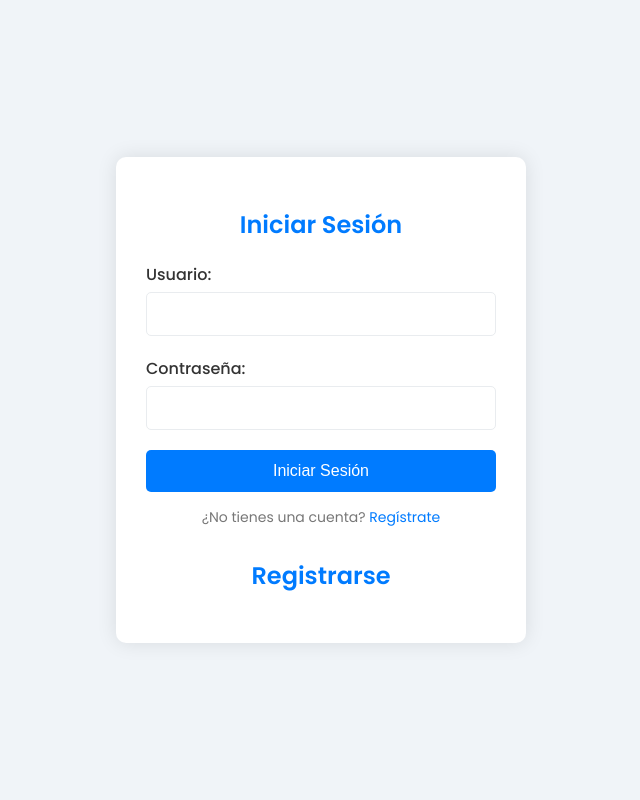
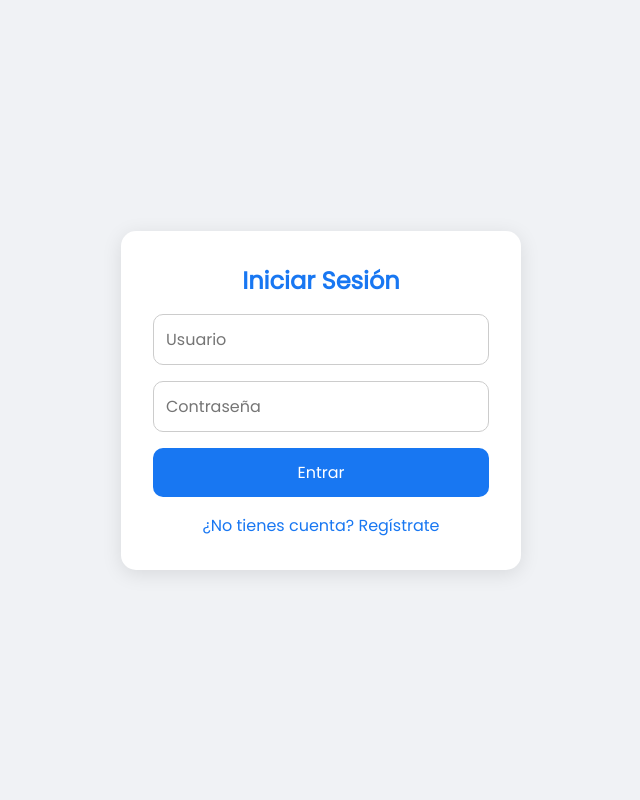
Before and after one commit to orrodguez19/Seend, a Flask app: template templates/auth.html in a window 1280 px wide. Shown: the whole page, without its empty margins (319-959 px from the left). Run offline with Flask 3, Linux system fonts and the light colour scheme; the template is opened without the code that fills it, so the values that code supplies are empty.

Commit message:
Actualizar auth.html

```diff
--- a/templates/auth.html
+++ b/templates/auth.html
@@ -1,130 +1,125 @@
 <!DOCTYPE html>
 <html lang="es">
 <head>
-    <meta charset="UTF-8">
-    <meta name="viewport" content="width=device-width, initial-scale=1.0">
+  <meta charset="UTF-8" />
+  <meta name="viewport" content="width=device-width, initial-scale=1.0"/>
   <title>Seend - Autenticación</title>
-    <link href="https://fonts.googleapis.com/css2?family=Poppins:wght@400;500;600&display=swap" rel="stylesheet">
   <style>
+    @import url('https://fonts.googleapis.com/css2?family=Poppins&display=swap');
+
+    * {
+      box-sizing: border-box;
+      margin: 0;
+      padding: 0;
+      font-family: 'Poppins', sans-serif;
+    }
+
     body {
-            font-family: 'Poppins', sans-serif;
-            background-color: #f0f4f8;
+      background: #f0f2f5;
       display: flex;
       justify-content: center;
       align-items: center;
       height: 100vh;
-            margin: 0;
     }
 
-        .auth-container {
-            background-color: #fff;
-            padding: 30px;
-            border-radius: 10px;
-            box-shadow: 0 0 20px rgba(0, 0, 0, 0.1);
-            width: 350px;
-            text-align: center;
+    .container {
+      background: white;
+      padding: 2rem;
+      border-radius: 15px;
+      box-shadow: 0 4px 20px rgba(0,0,0,0.1);
+      width: 100%;
+      max-width: 400px;
     }
 
     h2 {
-            color: #007bff;
-            margin-bottom: 20px;
+      text-align: center;
+      color: #1877f2;
+      margin-bottom: 1rem;
     }
 
-        .form-group {
-            margin-bottom: 20px;
+    form {
+      display: flex;
+      flex-direction: column;
     }
 
-        label {
-            display: block;
-            margin-bottom: 5px;
-            color: #333;
-            font-weight: 500;
-            text-align: left;
-        }
-
-        input[type="text"],
-        input[type="password"] {
-            width: 100%;
-            padding: 12px;
-            border: 1px solid #e9ecef;
-            border-radius: 5px;
-            box-sizing: border-box;
-            font-size: 16px;
-            outline: none;
+    input {
+      margin-bottom: 1rem;
+      padding: 0.75rem;
+      border: 1px solid #ccc;
+      border-radius: 10px;
+      font-size: 1rem;
     }
 
     button {
-            background-color: #007bff;
-            color: #fff;
-            padding: 12px 20px;
+      padding: 0.75rem;
       border: none;
-            border-radius: 5px;
+      border-radius: 10px;
+      background: #1877f2;
+      color: white;
+      font-size: 1rem;
       cursor: pointer;
-            font-size: 16px;
-            transition: background-color 0.3s ease;
-            width: 100%;
+      transition: background 0.3s;
     }
 
     button:hover {
-            background-color: #0056b3;
+      background: #155dc0;
     }
 
-        .switch-auth {
-            margin-top: 15px;
-            font-size: 14px;
-            color: #777;
+    .toggle-link {
+      text-align: center;
+      margin-top: 1rem;
+      color: #1877f2;
+      cursor: pointer;
     }
 
-        .switch-auth a {
-            color: #007bff;
-            text-decoration: none;
+    .toggle-link:hover {
+      text-decoration: underline;
     }
 
-        .switch-auth a:hover {
-            text-decoration: underline;
+    .error {
+      color: red;
+      font-size: 0.9rem;
+      text-align: center;
+      margin-bottom: 1rem;
     }
   </style>
 </head>
 <body>
-    <div class="auth-container">
-        <h2>Iniciar Sesión</h2>
-        <form id="loginForm" action="/login" method="post">
-            <div class="form-group">
-                <label for="loginUsername">Usuario:</label>
-                <input type="text" id="loginUsername" name="username" required>
-            </div>
-            <div class="form-group">
-                <label for="loginPassword">Contraseña:</label>
-                <input type="password" id="loginPassword" name="password">
-            </div>
-            <button type="submit">Iniciar Sesión</button>
-        </form>
-        <div class="switch-auth">
-            ¿No tienes una cuenta? <a href="#" onclick="showRegister()">Regístrate</a>
-        </div>
+  <div class="container">
+    <h2 id="form-title">Iniciar Sesión</h2>
 
-        <h2 style="margin-top: 30px;">Registrarse</h2>
-        <form id="registerForm" action="/register" method="post" style="display: none;">
-            <div class="form-group">
-                <label for="registerUsername">Usuario:</label>
-                <input type="text" id="registerUsername" name="username" required>
-            </div>
-            <div class="form-group">
-                <label for="registerPassword">Contraseña:</label>
-                <input type="password" id="registerPassword" name="password" required>
-            </div>
-            <button type="submit">Registrarse</button>
+    {% if error %}
+      <div class="error">{{ error }}</div>
+    {% endif %}
+
+    <form id="auth-form" method="POST" action="/login">
+      <input type="text" name="username" placeholder="Usuario" required>
+      <input type="password" name="password" placeholder="Contraseña" required>
+      <button type="submit">Entrar</button>
     </form>
 
-        {% if error %}
-        <p style="color: red;">{{ error }}</p>
-        {% endif %}
+    <div class="toggle-link" onclick="toggleForm()">¿No tienes cuenta? Regístrate</div>
   </div>
 
   <script>
-        function showRegister() {
-            document.getElementById('loginForm').style.display = 'none';
-            document.getElementById('registerForm').style.display = 'block';
+    let isLogin = true;
+
+    function toggleForm() {
+      const form = document.getElementById('auth-form');
+      const title = document.getElementById('form-title');
+      const toggle = document.querySelector('.toggle-link');
+
+      if (isLogin) {
+        form.action = "/register";
+        title.textContent = "Registro";
+        toggle.textContent = "¿Ya tienes cuenta? Inicia sesión";
+      } else {
+        form.action = "/login";
+        title.textContent = "Iniciar Sesión";
+        toggle.textContent = "¿No tienes cuenta? Regístrate";
+      }
+
+      isLogin = !isLogin;
     }
   </script>
 </body>
```
Lines whose indentation alone changed are shown as unchanged.
